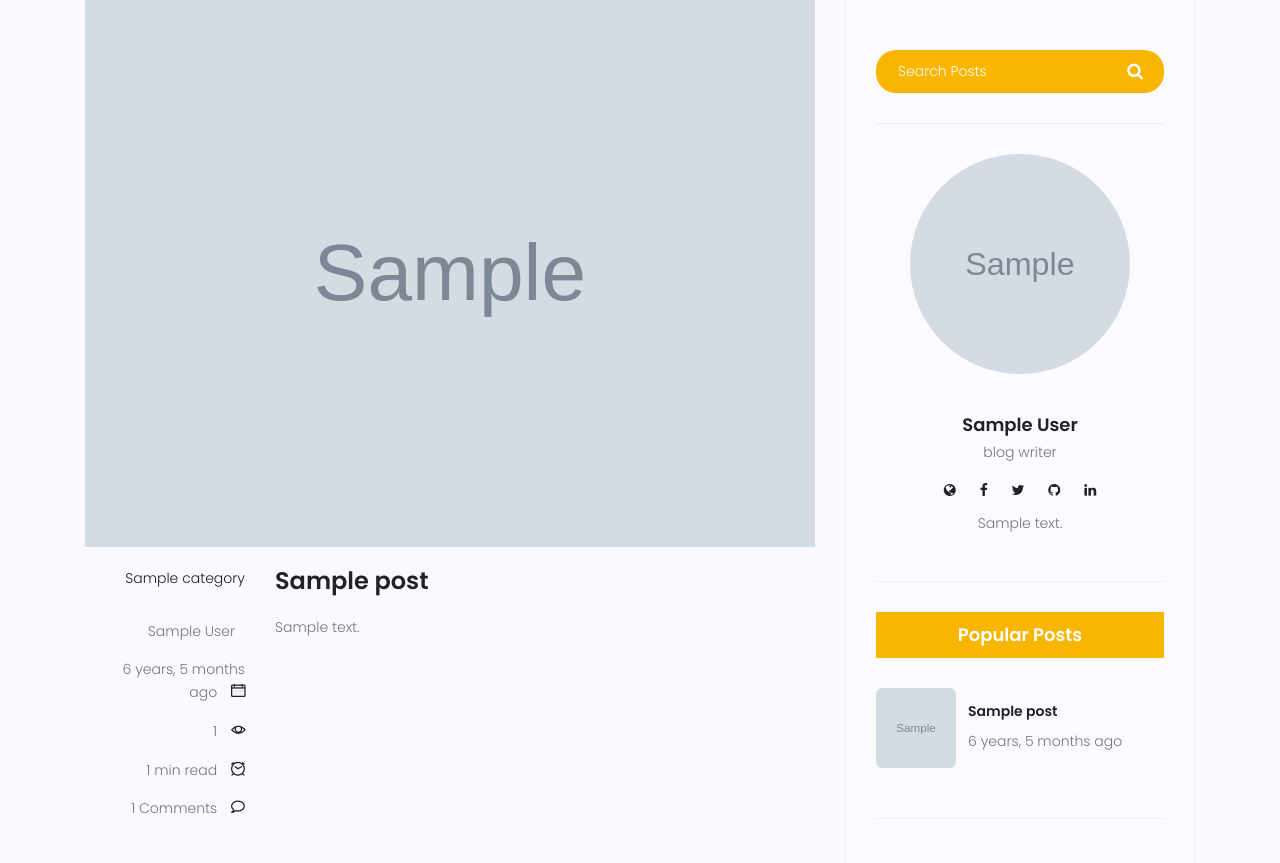
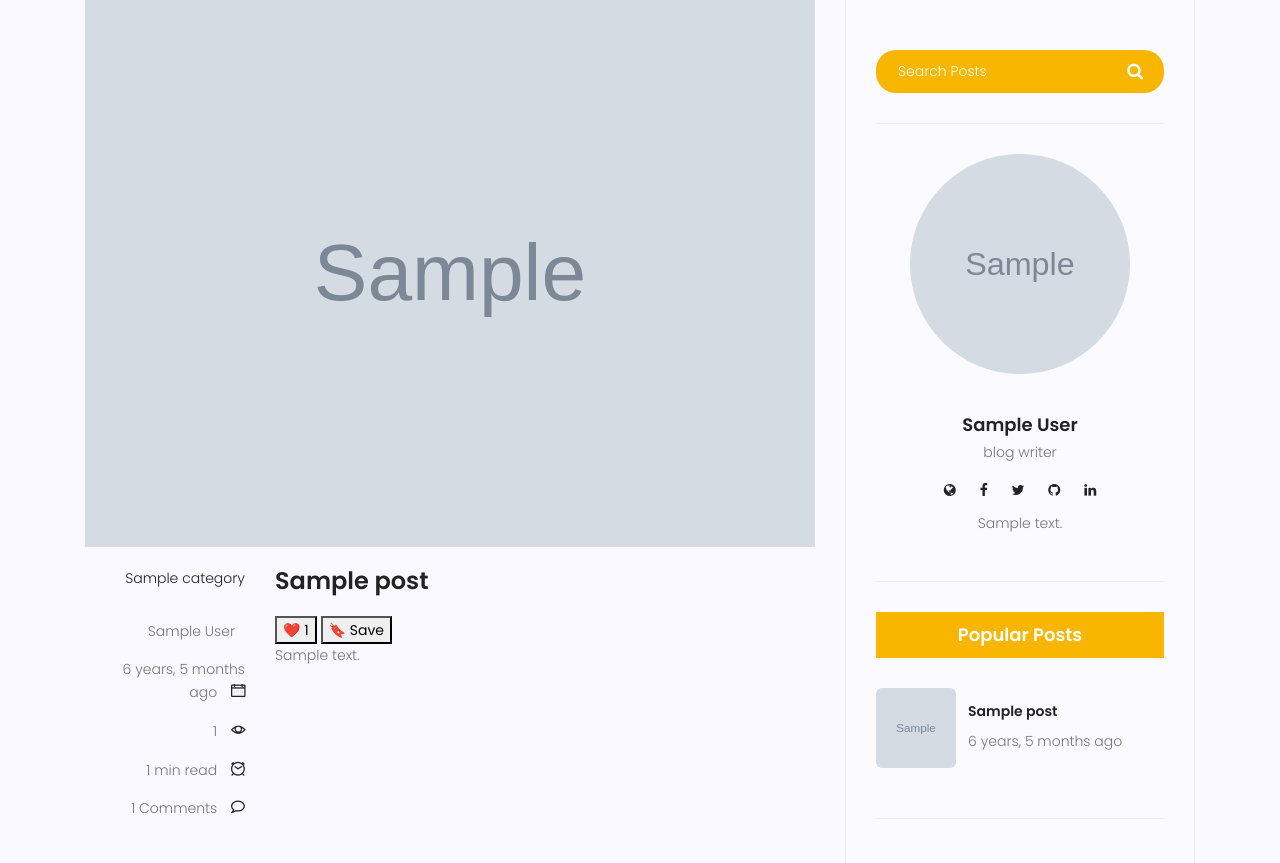
Before and after one commit to Paradoxel/django-blog, a Django app: a page that uses templates/blog/blog-single.html in a window 1280 px wide. Shown: the part 421-1284 px from the top of the page. Run offline with Django 5.2, Linux system fonts and the light colour scheme; tables that the repository leaves empty hold one stand-in row (values such as "Sample post"); grey boxes marked "Sample" are stand-in pictures; some libraries are stand-ins or nearby versions.

Commit message:
feat(blog): integrate like/save interactions into post detail template

```diff
--- a/apps/blog/views.py
+++ b/apps/blog/views.py
@@ -67,6 +67,17 @@ class PostDetailView(DetailView):
         context = super().get_context_data(**kwargs)
         post = self.object
 
+
+        if user:=self.request.user.is_authenticated:
+            context['ls_liked'] = post.likes.filter(user=user).exists()
+            context['is_saved'] = post.saved_by.filter(user=user).exists()
+        else:
+            context["is_liked"] = False
+            context["is_saved"] = False
+
+        context['likes_count']=post.likes.count()
+
+
         context["next_post"] = (
             Post.objects.published()
             .filter(published_date__gt=post.published_date)
--- a/templates/blog/blog-single.html
+++ b/templates/blog/blog-single.html
@@ -95,6 +95,30 @@
             <h3 class="mt-20 mb-20">
               {{post.title}}
             </h3>
+
+
+
+
+            <!-- POST ACTIONS (LIKE / SAVE) -->
+            <div class="post-actions">
+
+                <form method="post" action="#" style="display:inline;">
+                    {% csrf_token %}
+                    <button type="submit" class="action-btn {% if is_liked %}active{% endif %}">
+                        ❤️ {{ likes_count }}
+                    </button>
+                </form>
+
+                <form method="post" action="#" style="display:inline;">
+                    {% csrf_token %}
+                    <button type="submit" class="action-btn {% if is_saved %}active{% endif %}">
+                        🔖 Save
+                    </button>
+                </form>
+
+            </div>
+
+
             <p class="excert">
               {{post.content}}
             </p>
```
